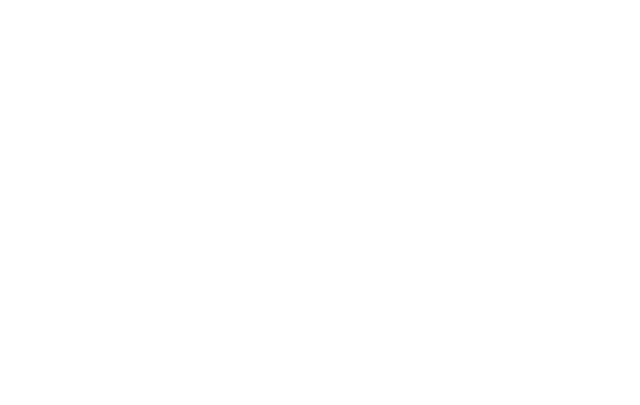
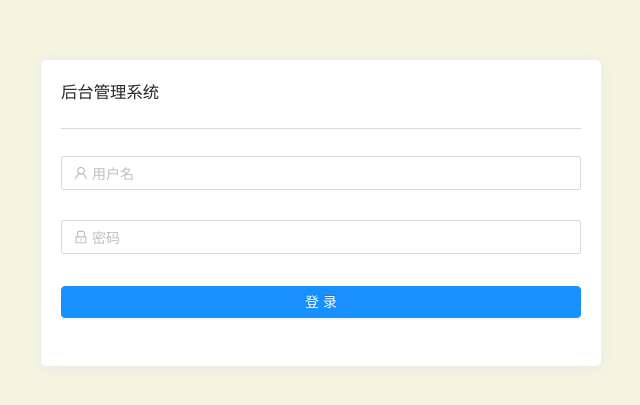
Before and after one commit to Wen-tao-xu/react-admin, a React (Create React App) app: page /#/login in a window 1280 px wide. Shown: the part 187-592 px from the top of the page, without its empty margins (319-959 px from the left). Built offline with nearby package versions, Linux system fonts and the light colour scheme.

Commit message:
feat: 添加配置，及login页面

```diff
--- /dev/null
+++ b/craco.config.js
@@ -0,0 +1,21 @@
+const path = require('path');
+module.exports = {
+  babel: {
+    plugins: [
+      ["@babel/plugin-proposal-decorators", { legacy: true }],  //装饰器
+      [
+        "import",
+        {
+          "libraryName": "antd",
+          "libraryDirectory": "es",
+          "style": 'css'
+        }
+      ]
+    ]
+  },
+  webpack: {
+    alias: {
+      "@": path.resolve("src")
+    }
+  },
+}
--- a/src/App.js
+++ b/src/App.js
@@ -1,7 +1,14 @@
-function App() {
-  return (
-    <div className="App"></div>
-  );
-}
+import React from 'react'
+import { HashRouter as Router, Route, Switch } from 'react-router-dom'
+
+import Login from './views/login/login'
+
+const App = () => (
+  <Router>
+    <Switch>
+      <Route path="/login" component={Login} />
+    </Switch>
+  </Router>
+)
 
 export default App;
--- /dev/null
+++ b/src/style/view-style/login.scss
@@ -0,0 +1,20 @@
+.model {
+  height: 100vh;
+  overflow: hidden;
+  display: flex;
+  justify-content: center;
+  align-items: center;
+  background-color: rgba(245, 245, 221, 0.8);
+
+  .login-form {
+    padding: 20px;
+    box-shadow: 0px 2px 13px 0px rgba(228, 228, 228, 0.6);
+    border-radius: 5px;
+    background-color: #fff;
+    width: 35rem;
+
+    .login-form-button {
+      width: 100%;
+    }
+  }
+}
--- /dev/null
+++ b/src/views/login/login.jsx
@@ -0,0 +1,33 @@
+import React, { Component } from 'react'
+import { Layout, Input, Form, Button, Divider } from 'antd'
+import { UserOutlined, LockOutlined } from '@ant-design/icons';
+
+import '@/style/view-style/login.scss'
+
+class Login extends Component {
+  render() {
+    return (
+      <Layout className='login animated fadeIn'>
+        <div className='model'>
+          <div className="login-form">
+            <h3>后台管理系统</h3>
+            <Divider />
+            <Form>
+              <Form.Item>
+                <Input prefix={<UserOutlined type='user' style={{ color: 'rgba(0,0,0,.25)' }} />} placeholder='用户名' />
+              </Form.Item>
+              <Form.Item>
+                <Input prefix={<LockOutlined type='user' style={{ color: 'rgba(0,0,0,.25)' }} />} type='password' placeholder='密码' />
+              </Form.Item>
+              <Form.Item>
+                <Button type='primary' className="login-form-button">登录</Button>
+              </Form.Item>
+            </Form>
+          </div>
+        </div>
+      </Layout>
+    )
+  }
+}
+
+export default Login
```
Also changed, not shown: package.json (+12 -4 lines), 1 other file (tests, documents, lock files or other folders).
